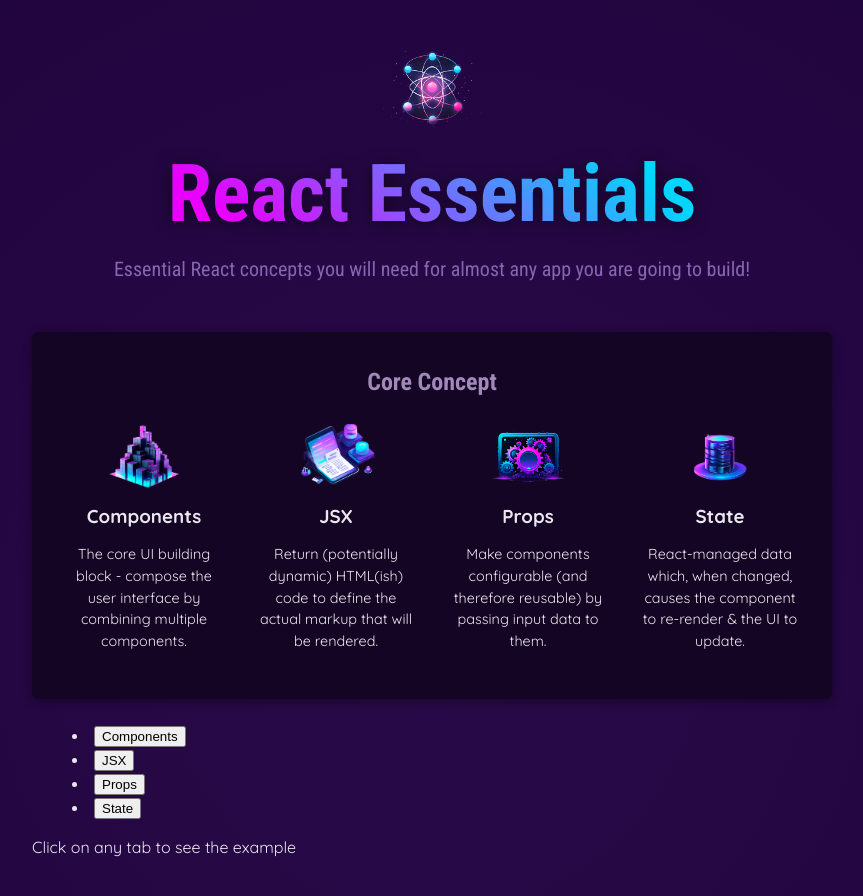
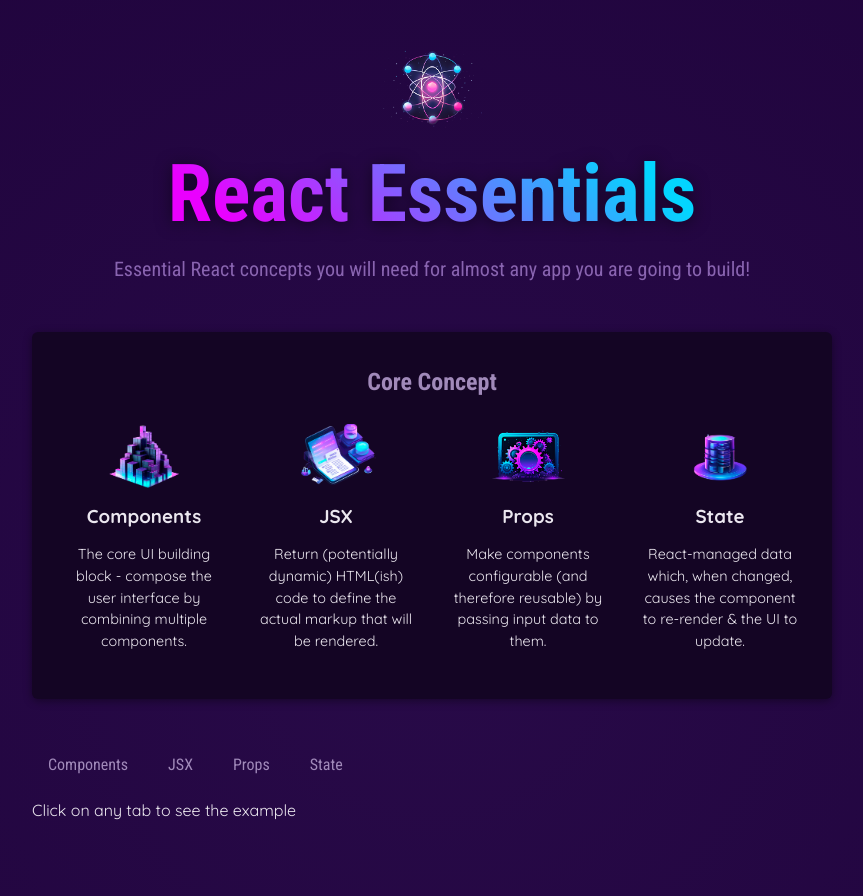
Before and after one commit to rmkofficial/React-Essentials, a React (Vite) app: page / in a window 1280 px wide. Shown: the top 896 px of the page, without its empty margins (208-1071 px from the left). Built offline with nearby package versions, Linux system fonts and the light colour scheme.

Commit message:
Forwarding Props To Wrapped Elements

```diff
--- a/src/components/Examples.jsx
+++ b/src/components/Examples.jsx
@@ -9,11 +9,11 @@ export default function Examples() {
     setSelectedTopic(selectedButon);
   };
   return (
-    <Section title={Examples}>
+    <Section title={Examples} id="examples">
       <menu>
         <TabButton
           isSelected={selectedTopic === "Components"}
-          onSelect={() => {
+          onClick={() => {
             handleSelect("Components");
           }}
         >
@@ -21,7 +21,7 @@ export default function Examples() {
         </TabButton>
         <TabButton
           isSelected={selectedTopic === "JSX"}
-          onSelect={() => {
+          onClick={() => {
             handleSelect("JSX");
           }}
         >
@@ -29,7 +29,7 @@ export default function Examples() {
         </TabButton>
         <TabButton
           isSelected={selectedTopic === "Props"}
-          onSelect={() => {
+          onClick={() => {
             handleSelect("Props");
           }}
         >
@@ -37,7 +37,7 @@ export default function Examples() {
         </TabButton>
         <TabButton
           isSelected={selectedTopic === "State"}
-          onSelect={() => {
+          onClick={() => {
             handleSelect("State");
           }}
         >
--- a/src/components/Section.jsx
+++ b/src/components/Section.jsx
@@ -1,6 +1,6 @@
-export default function Section({ title, children }) {
+export default function Section({ title, children, ...props }) {
   return (
-    <section>
+    <section {...props}>
       <h2>{title}</h2>
       {children}
     </section>
--- a/src/components/TabButton.jsx
+++ b/src/components/TabButton.jsx
@@ -1,7 +1,7 @@
-export default function TabButton({ children, onSelect, isSelected }) {
+export default function TabButton({ children, isSelected, ...props }) {
   return (
     <li>
-      <button className={isSelected ? "active" : undefined} onClick={onSelect}>
+      <button className={isSelected ? "active" : undefined} {...props}>
         {children}
       </button>
     </li>
```
Also changed, not shown: 1 other file (tests, documents, lock files or other folders).
